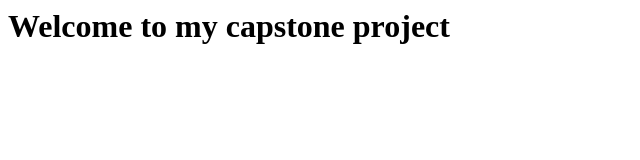
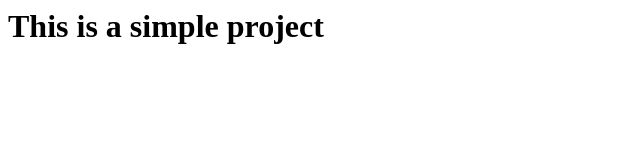
Before and after one commit to nisalikularatne/capstone-project, a plain HTML site: page index.html in a window 1280 px wide. Shown: the whole page, without its empty margins (0-640 px from the left). Drawn offline with Linux system fonts and the light colour scheme.

Commit message:
check here

```diff
--- a/index.html
+++ b/index.html
@@ -1 +1 @@
-<h1>Welcome to my capstone project</h1>
+<h1>This is a simple project</h1>
```
Also changed, not shown: 1 other file.
